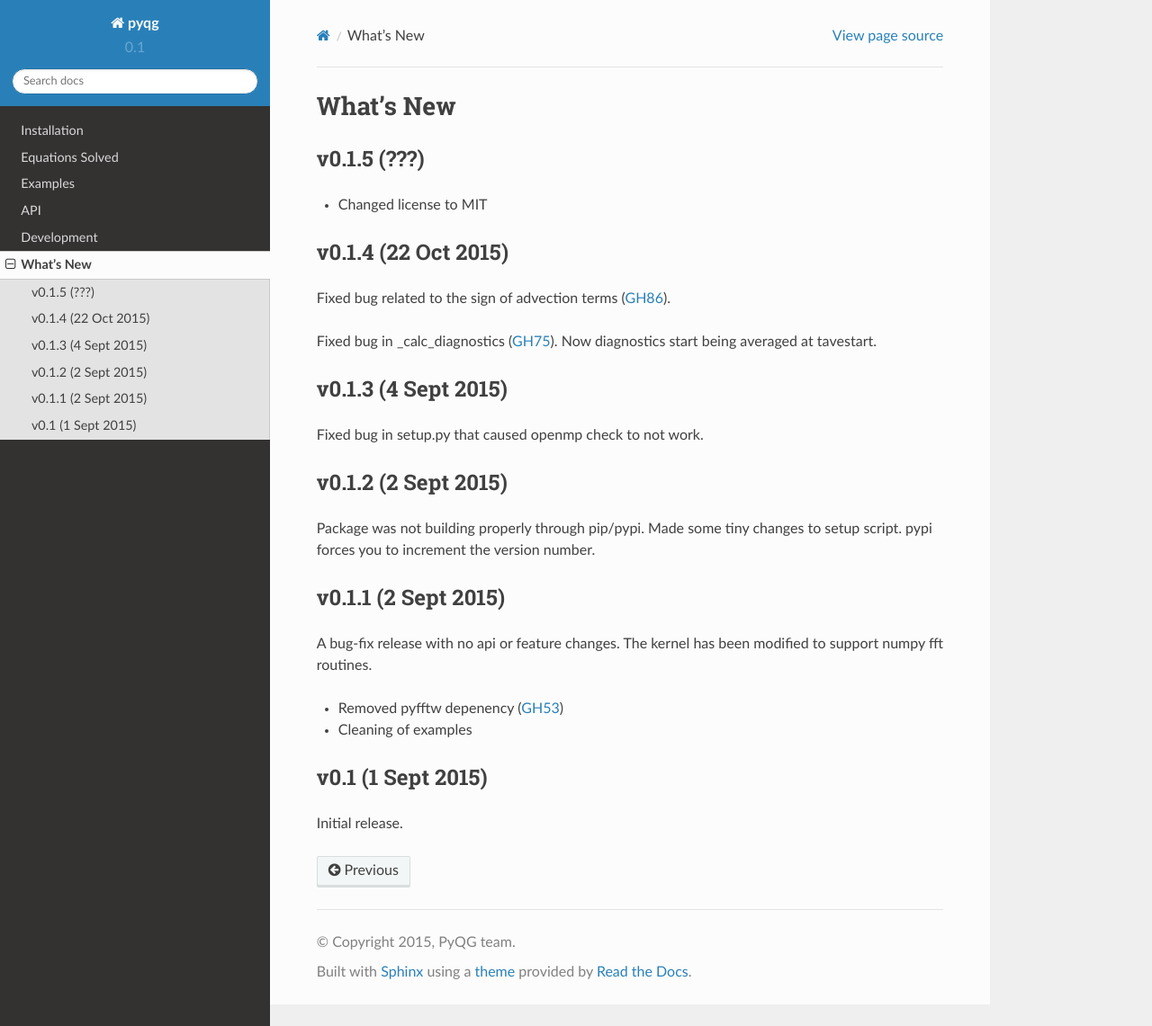
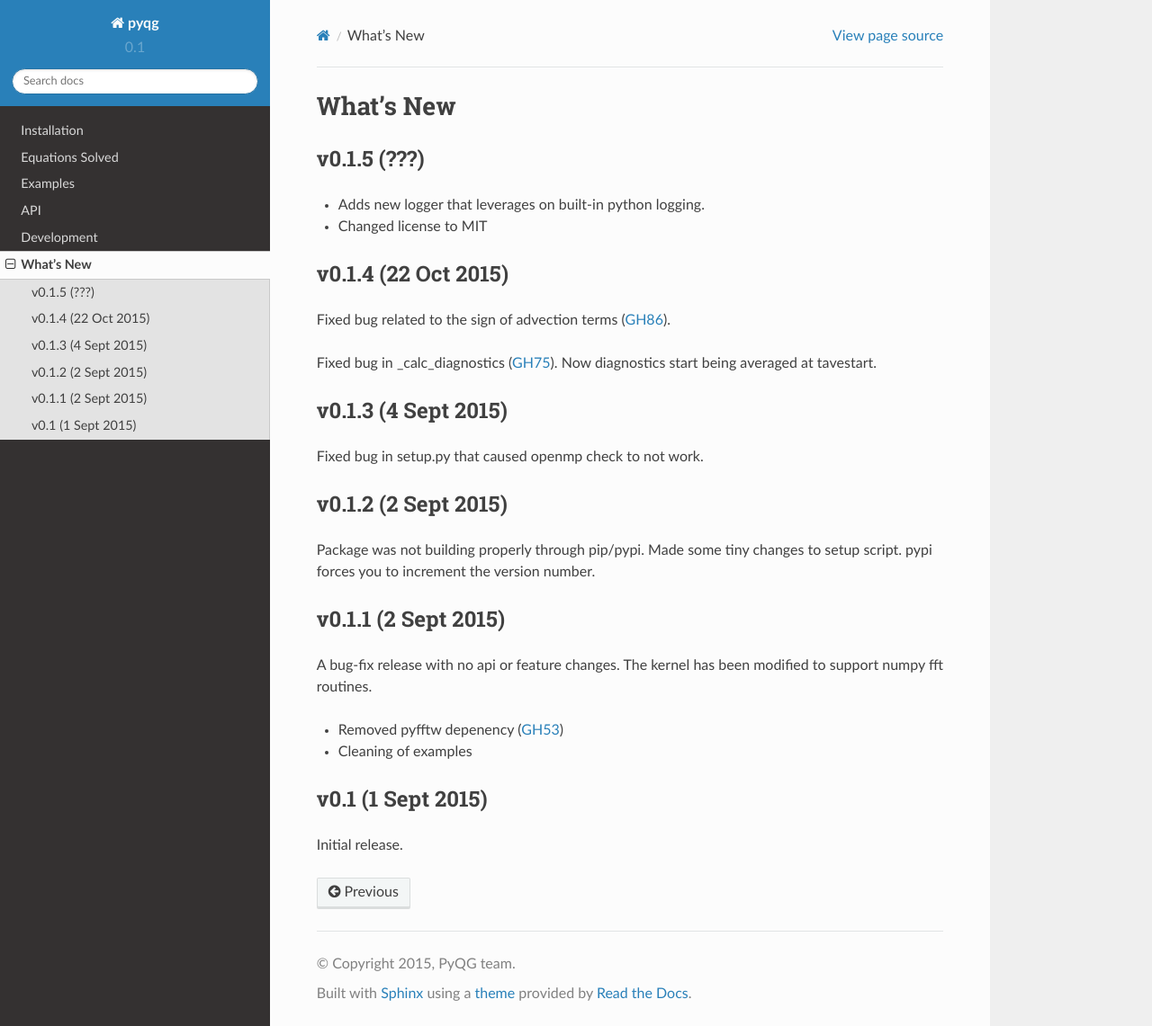
Before and after one commit to pyqg/pyqg, a Sphinx documentation site: the page built from docs/whats-new.rst, in a window 1280 px wide and 1141 px high. Shown: the whole window at 90% size. Built offline with Sphinx 7.4.7 and the Read the Docs theme 2.0.0, drawn with Linux system fonts in a browser that asks for light colours.

Commit message:
Updates whats-new

```diff
--- a/docs/whats-new.rst
+++ b/docs/whats-new.rst
@@ -4,8 +4,8 @@ What's New
 v0.1.5 (???)
 ------------
 
+- Adds new logger that leverages on built-in python logging.
 - Changed license to MIT
-
 
 
 v0.1.4 (22 Oct 2015)
```
